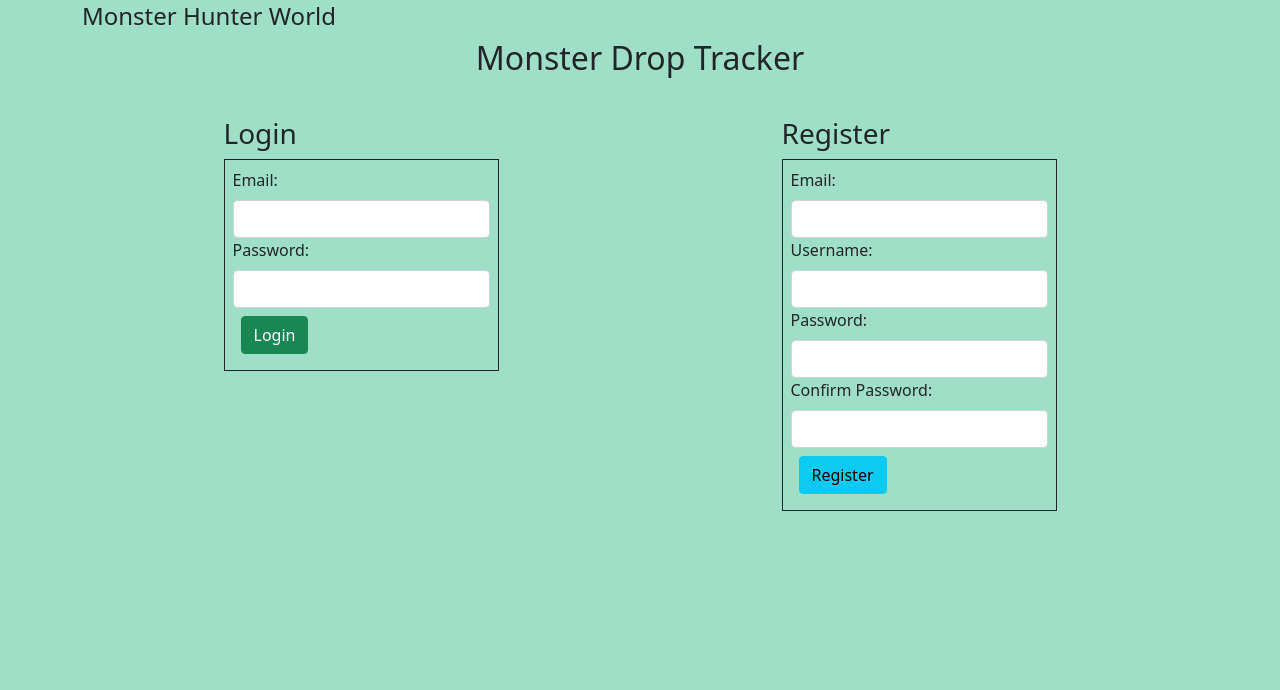
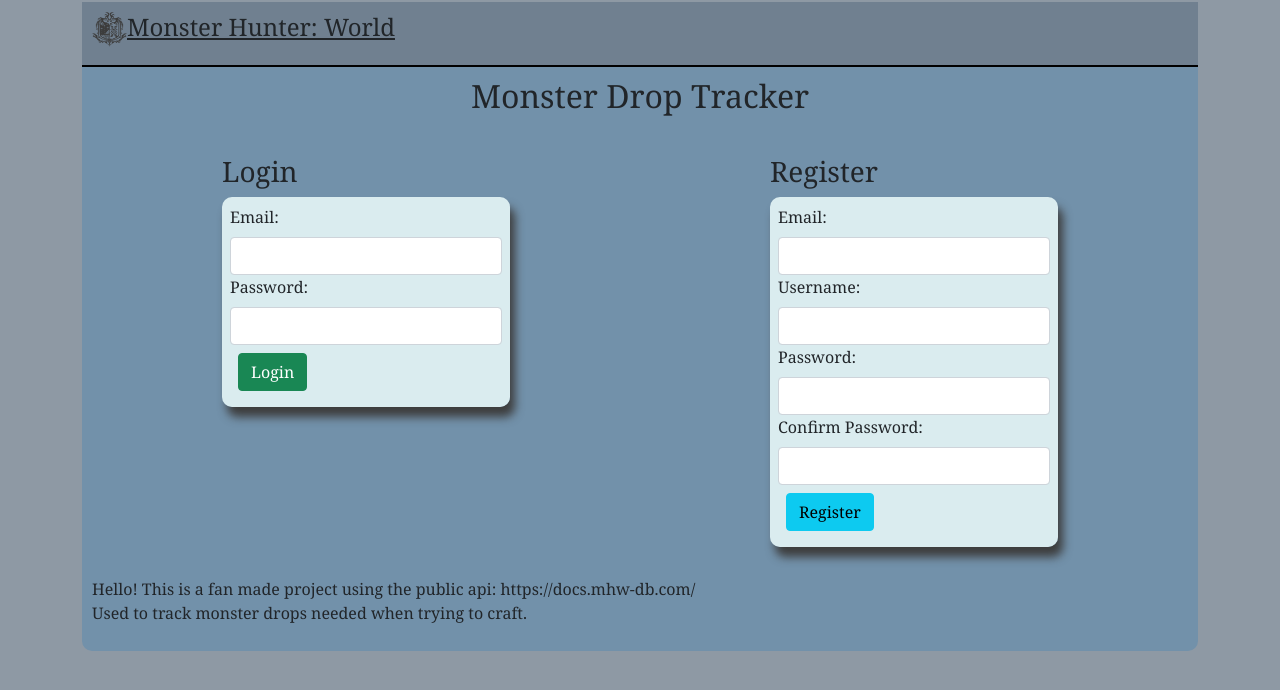
Before and after one commit to Esokami/MHW_MERN, a React (Create React App) app in the folder client/: page / in a window 1280 px wide. Shown: the top 690 px of the page. Built offline with nearby package versions, Linux system fonts and the light colour scheme.

Commit message:
Updating project with some styling

```diff
--- a/client/src/components/Dashboard.js
+++ b/client/src/components/Dashboard.js
@@ -4,6 +4,7 @@
 import Container from 'react-bootstrap/Container';
 import Table from 'react-bootstrap/Table';
 import Button from 'react-bootstrap/Button';
+import MHWIcon from '../images/MHW_Icon.png'
 
 const Dashboard = (props) => {
     const [items, setItems] = useState([]);
@@ -47,22 +48,23 @@
 
     return (
         <Container>
-            <div className='d-flex justify-content-between align-items-center mt-2'>
-                <h4>Monster Hunter: World</h4>
-                <Link to={"/"}>Logout</Link>
+            <div className='d-flex justify-content-between align-items-center header'>
+                <h4><img src={MHWIcon} className="mhw-icon"></img><u>Monster Hunter: World</u></h4>
+                <Link to={"/"} className="link-text">Logout</Link>
             </div>
+            <div className='mhw-body'>
                 <div className='d-flex flex-column align-items-center'>
                     <h2>Monster Drop Tracker</h2>
                 </div>
                 <div className='d-flex justify-content-between align-items-center mt-2'>
-                <Link to={"/items/new"}>Create New Item to Track</Link>
-                <Link to={"/monsters"}>View Monsters</Link>
+                    <Link to={"/items/new"} className="link-text">Create New Item to Track</Link>
+                    <Link to={"/monsters"} className="link-text">View Monsters</Link>
                 </div>
                 <div className='mt-4'>
                     <h3>My Items:</h3>
-                <Table>
+                    <Table striped hover bordered className='t-body'>
                         <thead>
-                        <tr>
+                            <tr className='t-head'>
                                 <th>Name</th>
                                 <th>Object Type</th>
                                 <th>Monster</th>
@@ -77,7 +79,7 @@
                                             <td>{item.name}</td>
                                             <td>{item.objectType}</td>
                                             <td>{item.monster}</td>
-                                        <td><Link to={`/items/view/${item._id}`}>View</Link></td>
+                                            <td><Link to={`/items/view/${item._id}`} className="link-text">View</Link></td>
                                             <td><Button variant="danger" onClick={() => {deleteItem(item._id)}}>Delete</Button></td>
                                         </tr>
                                         )
@@ -86,6 +88,7 @@
                         </tbody>
                     </Table>
                 </div>
+            </div>
         </Container>
     )
 }
--- a/client/src/components/ItemNew.js
+++ b/client/src/components/ItemNew.js
@@ -1,9 +1,10 @@
 import React, { useState } from 'react';
 import axios from 'axios';
-import {Link, useNavigate} from 'react-router-dom';
+import {useNavigate} from 'react-router-dom';
 import Container from 'react-bootstrap/Container';
 import Form from 'react-bootstrap/Form';
 import Button from 'react-bootstrap/Button';
+import MHWIcon from '../images/MHW_Icon.png'
 
 const ItemNew = (props) => {
     const {items, setItems} = props;
@@ -44,15 +45,13 @@
             })
     }
 
-    const cancelButton = () => {
-        navigate("/dashboard")
-    }
 
     return (
         <Container>
-            <div>
-                <h4>Monster Hunter: World</h4>
+            <div className='d-flex justify-content-between align-items-center header'>
+                <h4><img src={MHWIcon} className="mhw-icon"></img><u>Monster Hunter: World</u></h4>
             </div>
+            <div className='mhw-body'>
                 <div className='d-flex flex-column align-items-center'>
                     <h3>Monster Drop Tracker</h3>
                 </div>
@@ -61,8 +60,9 @@
                 </div>
                 <Form onSubmit={(onSubmitHandler)}>
                     <Form.Group className='mt-3 d-flex justify-content-around'>
-                    <div className='p-2 border border-dark'>
+                        <div className='p-2 border border-dark l-body'>
                             <h4>Required</h4>
+                            <div>
                                 <Form.Label>Name:</Form.Label>
                                 <Form.Control type="text" onChange={(e) => setName(e.target.value)}></Form.Control>
                                 {
@@ -70,6 +70,8 @@
                                         <p className="text-danger">{errors.name.message}</p>
                                     ) : null
                                 }
+                            </div>
+                            <div>
                                 <Form.Label>Object Type:</Form.Label>
                                 <Form.Control type="text" onChange={(e) => setObjectType(e.target.value)}></Form.Control>
                                 {
@@ -77,6 +79,8 @@
                                         <p className="text-danger">{errors.objectType.message}</p>
                                     ) : null
                                 }
+                            </div>
+                            <div>
                                 <Form.Label>Monster:</Form.Label>
                                 <Form.Control type="text" onChange={(e) => setMonster(e.target.value)}></Form.Control>
                                 {
@@ -85,7 +89,8 @@
                                     ) : null
                                 }
                             </div>
-                    <div className='p-2 border border-dark'>
+                        </div>
+                        <div className='p-2 border border-dark l-body'>
                             <h4>Optional</h4>
                             <Form.Label>Material Name:</Form.Label>
                                 <Form.Control type="text" onChange={(e) => setMaterialName(e.target.value)}></Form.Control>
@@ -96,8 +101,9 @@
                         </div>
                     </Form.Group>
                     <Button className='m-2' variant="success" type="submit">Create</Button>
-                <Button className='m-2' variant="warning" onClick={(cancelButton)}>Cancel</Button>
+                    <Button className='m-2' variant="warning" onClick={() => navigate("/dashboard")}>Cancel</Button>
                 </Form>
+            </div>
         </Container>
     )
 }
--- a/client/src/components/ItemUpdate.js
+++ b/client/src/components/ItemUpdate.js
@@ -4,6 +4,7 @@
 import Container from 'react-bootstrap/Container';
 import Form from 'react-bootstrap/Form';
 import Button from 'react-bootstrap/Button';
+import MHWIcon from '../images/MHW_Icon.png'
 
 const ItemUpdate = (props) => {
     const {id} = useParams();
@@ -59,15 +60,12 @@
             })
     }
 
-    const cancelButton = () => {
-        navigate("/dashboard")
-    }
-
     return (
         <Container>
-            <div className='d-flex justify-content-between mt-2'>
-                <h4>Monster Hunter: World</h4>
+            <div className='d-flex justify-content-between align-items-center header'>
+                <h4><img src={MHWIcon} className="mhw-icon"></img><u>Monster Hunter: World</u></h4>
             </div>
+            <div className='mhw-body'>
                 <div className='d-flex flex-column align-items-center'>
                     <h2>Monster Drop Tracker</h2>
                 </div>
@@ -76,7 +74,7 @@
                 </div>
                 <Form onSubmit={(updateItem)}>
                     <Form.Group className='mt-3 d-flex justify-content-around'>
-                    <div className='p-2 border border-dark'>
+                        <div className='p-2 border border-dark r-body'>
                             <h4>Required</h4>
                             <Form.Label>Name:</Form.Label>
                             <Form.Control type="text" name="name" value={name} onChange={(e) => setName(e.target.value)}></Form.Control>
@@ -100,7 +98,7 @@
                             ) : null
                             }
                         </div>
-                    <div className='p-2 border border-dark'>
+                        <div className='p-2 border border-dark r-body'>
                             <h4>Optional</h4>
                             <Form.Label>Material Name:</Form.Label>
                                 <Form.Control type="text" name="material" value={materialName} onChange={(e) => setMaterialName(e.target.value)}></Form.Control>
@@ -111,8 +109,9 @@
                         </div>
                     </Form.Group>
                     <Button className='m-2' variant="info" type="submit">Update</Button>
-                <Button className='m-2' variant="warning" onClick={(cancelButton)}>Cancel</Button>
+                    <Button className='m-2' variant="warning" onClick={() => navigate("/dashboard")}>Cancel</Button>
                 </Form>
+            </div>
         </Container>
     )
 }
--- a/client/src/components/ItemView.js
+++ b/client/src/components/ItemView.js
@@ -4,6 +4,7 @@
 import Container from 'react-bootstrap/Container';
 import Button from 'react-bootstrap/Button';
 import Table from 'react-bootstrap/Table';
+import MHWIcon from '../images/MHW_Icon.png'
 
 const ItemView = () => {
     const [item, setItem] = useState({});
@@ -35,21 +36,22 @@
 
     return (
         <Container>
-            <div className='d-flex justify-content-between mt-2'>
-                <h4>Monster Hunter: World</h4>
-                <Link to="/dashboard">Dashboard</Link>
+            <div className='d-flex justify-content-between header'>
+                <h4><img src={MHWIcon} className="mhw-icon"></img><u>Monster Hunter: World</u></h4>
+                <Link to="/dashboard" className="link-text">Dashboard</Link>
             </div>
+            <div className='mhw-body'>
                 <div className='d-flex flex-column align-items-center'>
                     <h2>Monster Drop Tracker</h2>
                 </div>
                 <div>
                     <div className='d-flex justify-content-between mt-4'>
                         <h3>{item.name}</h3>
-                    <Link to={`/items/update/${item._id}`}>Edit</Link>
+                        <Link to={`/items/update/${item._id}`} className="link-text">Edit</Link>
                     </div>
-                <Table>
+                    <Table striped bordered hover className='t-body'>
                         <thead>
-                        <tr>
+                            <tr className='t-head'>
                                 <th>Object Type</th>
                                 <th>Monster</th>
                             </tr>
@@ -61,9 +63,9 @@
                             </tr>
                         </tbody>
                     </Table>
-                <Table>
+                    <Table striped bordered hover className='t-body'>
                         <thead>
-                        <tr>
+                            <tr className='t-head'>
                                 <th>Material Name</th>
                                 <th>Owned</th>
                                 <th>Need</th>
@@ -77,7 +79,11 @@
                             </tr>
                         </tbody>
                     </Table>
+                    <div className='d-flex justify-content-between'>
+                        <Button variant="info" onClick={() => navigate("/dashboard")}>Return</Button>
                         <Button variant="danger" onClick={() => {deleteItem(item._id)}}>Delete</Button>
+                    </div>
+                    </div>
             </div>
         </Container>
     )
--- a/client/src/components/Login.js
+++ b/client/src/components/Login.js
@@ -5,12 +5,12 @@
 import Form from 'react-bootstrap/esm/Form';
 import Button from 'react-bootstrap/esm/Button';
 
-const Login = (props) => {
+const Login = () => {
     const [email, setEmail] = useState("");
     const [password, setPassword] = useState("");
 
     const navigate = useNavigate();
-    const [errors, setErrors] = useState([]);
+    const [errors, setErrors] = useState({});
 
     const loginUser = (e) => {
         e.preventDefault();
@@ -22,7 +22,7 @@
         },
         {
             withCredentials: true,
-        },)
+        })
             .then((res) => {
                 console.log(res);
                 console.log(res.data);
@@ -30,8 +30,7 @@
             })
             .catch((err) => {
                 console.log(err);
-                console.log("There was an error");
-                setErrors(err.response.data.erros);
+                setErrors(err.response.data.errors);
             })
     }
 
@@ -40,15 +39,25 @@
             <div className='mt-3 d-flex justify-content-around'>
                 <div>
                     <h3>Login</h3>
-                    <Form onSubmit={(loginUser)} className='p-2 border border-dark'>
+                    <Form onSubmit={(loginUser)} className='p-2 l-body'>
                         <Form.Group>
                             <div>
                                 <Form.Label>Email:</Form.Label>
-                                <Form.Control type="text" value={email} onChange={(e) => setEmail(e.target.value)}></Form.Control>
+                                <Form.Control type="text" onChange={(e) => setEmail(e.target.value)}></Form.Control>
+                                {
+                                    errors.email ? (
+                                        <p className="text-danger">{errors.email.message}</p>
+                                    ) : null
+                                }
                             </div>
                             <div>
                                 <Form.Label>Password:</Form.Label>
-                                <Form.Control type="password" value={password} onChange={(e) => setPassword(e.target.value)}></Form.Control>
+                                <Form.Control type="password" onChange={(e) => setPassword(e.target.value)}></Form.Control>
+                                {
+                                    errors.password ? (
+                                        <p className='text-danger'>{errors.password.message}</p>
+                                    ) : null
+                                }
                             </div>
                         </Form.Group>
                         <Button className='m-2' variant='success' type="submit">Login</Button>
--- a/client/src/components/MonsterList.js
+++ b/client/src/components/MonsterList.js
@@ -4,6 +4,8 @@
 import Table from 'react-bootstrap/Table';
 import Container from 'react-bootstrap/Container';
 import Pagination from 'react-bootstrap/Pagination';
+import MHWIcon from '../images/MHW_Icon.png';
+import SearchIcon from '../images/SearchIcon.webp';
 
 let active = 10;
 let items = [];
@@ -36,23 +38,26 @@
 
     return (
         <Container>
-            <div className='d-flex justify-content-between align-items-center mt-2'>
-                <h4>Monster Hunter: World</h4>
-                <Link to={"/"}>Logout</Link>
+            <div className='d-flex justify-content-between align-items-center header'>
+                <h4><img src={MHWIcon} className="mhw-icon"></img><u>Monster Hunter: World</u></h4>
+                <Link to={"/"} className="link-text">Logout</Link>
             </div>
+            <div className='mhw-body'>
                 <div className='d-flex flex-column align-items-center'>
                     <h2>Monster Drop Tracker</h2>
                 </div>
                 <div className='d-flex flex-row justify-content-between align-items-center mt-2'>
-                <Link to={'/dashboard'}>Return to Dashboard</Link>
+                    <Link to={'/dashboard'} className="link-text">Return to Dashboard</Link>
                 </div>
                 <div className='d-flex justify-content-between alignt-items-center mb-3 mt-4'>
                     <h3>List of Monsters:</h3>
-                <input type="text" placeholder='Search...'></input>
+                    <div>
+                        <input type="text" placeholder='Search...' className="s-icon"></input>
                     </div>
-            <Table striped bordered hover>
+                </div>
+                    <Table striped bordered hover className='m-body'>
                         <thead>
-                    <tr>
+                            <tr className='t-head'>
                                 <th>Name</th>
                                 <th>Type</th>
                                 <th>Species</th>
@@ -66,12 +71,13 @@
                                         <td>{monster.name}</td>
                                         <td>{Capitalize(monster.type)}</td>
                                         <td>{Capitalize(monster.species)}</td>
-                                <td><Link to={`/monsters/${monster.id}`}>Details</Link></td>
+                                        <td><Link to={`/monsters/${monster.id}`} className="link-text">Details</Link></td>
                                     </tr>
                                 )
                                 })}
                         </tbody>
                     </Table>
+            </div>
         </Container>
     )
 }
--- a/client/src/components/Register.js
+++ b/client/src/components/Register.js
@@ -12,7 +12,7 @@
     const [confirmPassword, setConfirmPassword] = useState("");
 
     const navigate = useNavigate();
-    const [errors, setErrors] = useState([]);
+    const [errors, setErrors] = useState({});
 
     const registerUser = (e) => {
         e.preventDefault();
@@ -21,7 +21,9 @@
             email,
             username,
             password,
-            confirmPassword,
+            confirmPassword
+        },
+        {
             withCredentials: true
         })
             .then((res) => {
@@ -42,23 +44,43 @@
             <div className='mt-3 d-flex justify-content-around'>
                 <div>
                     <h3>Register</h3>
-                    <Form onSubmit={(registerUser)} className='p-2 border border-dark'>
+                    <Form onSubmit={(registerUser)} className='p-2 r-body'>
                         <Form.Group>
                             <div>
                                 <Form.Label>Email:</Form.Label>
                                 <Form.Control type="text" onChange={(e) => setEmail(e.target.value)}></Form.Control>
+                                {
+                                    errors.email ? (
+                                        <p className="text-danger">{errors.email.message}</p>
+                                    ) : null
+                                }
                             </div>
                             <div>
                                 <Form.Label>Username:</Form.Label>
                                 <Form.Control type="text" onChange={(e) => setUsername(e.target.value)}></Form.Control>
+                                {
+                                    errors.username ? (
+                                        <p className="text-danger">{errors.username.message}</p>
+                                    ) : null
+                                }
                             </div>
                             <div>
                                 <Form.Label>Password:</Form.Label>
                                 <Form.Control type="password" onChange={(e) => setPassword(e.target.value)}></Form.Control>
+                                {
+                                    errors.password ? (
+                                        <p className="text-danger">{errors.password.message}</p>
+                                    ) : null
+                                }
                             </div>
                             <div>
                                 <Form.Label>Confirm Password:</Form.Label>
                                 <Form.Control type="password" onChange={(e) => setConfirmPassword(e.target.value)}></Form.Control>
+                                {
+                                    errors.confirmPassword ? (
+                                        <p className="text-danger">{errors.confirmPassword.message}</p>
+                                    ) : null
+                                }
                             </div>
                         </Form.Group>
                         <Button className='m-2' variant='info' type="submit">Register</Button>
--- a/client/src/components/ViewMonster.js
+++ b/client/src/components/ViewMonster.js
@@ -4,6 +4,7 @@
 import Container from 'react-bootstrap/Container';
 import Table from 'react-bootstrap/Table';
 import Button from 'react-bootstrap/Button';
+import MHWIcon from '../images/MHW_Icon.png'
 
 const ViewMonster = (props) => {
     const [monster, setMonster] = useState([]);
@@ -27,16 +28,17 @@
 
     return (
         <Container>
-            <div className='d-flex justify-content-between align-items-center mt-2'>
-                <h4>Monster Hunter: World</h4>
-                <Link to={"/"}>Logout</Link>
+            <div className='d-flex justify-content-between align-items-center header'>
+                <h4><img src={MHWIcon} className="mhw-icon"></img><u>Monster Hunter: World</u></h4>
+                <Link to={"/"} className="link-text">Logout</Link>
             </div>
+            <div className='mhw-body'>
                 <div className='d-flex flex-column align-items-center'>
                     <h2>Monster Drop Tracker</h2>
                 </div>
                 <div className='d-flex justify-content-between align-items-center mt-2'>
-                <Link to="/dashboard">Back to Dashboard</Link>
-                <Link to="/monsters">Back to Monsters</Link>
+                    <Link to="/dashboard" className="link-text">Back to Dashboard</Link>
+                    <Link to="/monsters" className="link-text">Back to Monsters</Link>
                 </div>
                 <div className='d-flex flex-row justify-content-between align-items-center mt-4'>
                     <h3>{monster.name}:</h3>
@@ -44,7 +46,7 @@
                 <div>
                     <Table striped bordered hover className='mt-3'>
                         <thead>
-                    <tr>
+                        <tr className='t-head'>
                                 <th>Type</th>
                                 <th>Species</th>
                                 <th>Description</th>
@@ -62,7 +64,7 @@
                     </Table>
                     <Table>
                         <thead>
-                        <tr>
+                            <tr className='t-head'>
                                 <th>Rewards</th>
                             </tr>
                         </thead>
@@ -121,6 +123,7 @@
                         </tbody>
                     </Table> */}
                 </div>
+            </div>
         </Container>
     )
 }
--- a/client/src/css/Style.css
+++ b/client/src/css/Style.css
@@ -1,3 +1,12 @@
+*{
+    font-family:Cambria, Cochin, Georgia, Times, 'Times New Roman', serif;
+}
+
+body {
+    padding: 0;
+    margin: 0;
+}
+
 .mainIcons {
     width: 200px;
     height: 200px;
@@ -7,7 +16,75 @@
 }
 
 .mainBackground {
-    background-color: rgb(159, 223, 199);
+    /* background-color: rgb(147, 206, 184); */
+    background-color: rgb(142, 153, 164);
     min-height: 100vh;
     padding: 2px;
 }
+
+.header {
+    background-color: slategray;
+    padding-top: 10px;
+    padding-bottom: 10px;
+    padding-left: 5px;
+    padding-right: 10px;
+    border-bottom: 2px solid black;
+}
+
+.mhw-body {
+    background-color: rgb(114, 145, 170);
+    padding: 10px;
+    border-radius: 0 0 10px 10px;
+}
+
+.mhw-icon {
+    width: 35px;
+    height: 35px;
+    filter: grayscale(100%);
+    margin-left: 5px;
+}
+
+.s-icon {
+    background: url(../images/SearchIcon.webp) no-repeat left;
+    background-color: white;
+    background-size: 20px;
+    padding-left: 30px;
+}
+
+.t-head {
+    background-color: rgba(0, 0, 0, 0.242);
+}
+
+.t-body {
+    background-color: rgba(106, 223, 188, 0.493);
+    padding: 5px;
+    border-radius: 10px;
+    margin-bottom: 30px;
+}
+
+.m-body {
+    background-color: rgba(157, 106, 223, 0.493);
+    padding: 5px;
+    border-radius: 10px;
+    margin-bottom: 30px;
+}
+
+.l-body {
+    background-color: rgba(227, 244, 245, 0.925);
+    padding: 5px;
+    border-radius: 10px;
+    margin-bottom: 30px;
+    box-shadow: 5px 10px 10px rgb(61, 61, 61);
+}
+
+.r-body {
+    background-color: rgba(227, 244, 245, 0.925);
+    padding: 5px;
+    border-radius: 10px;
+    margin-bottom: 30px;
+    box-shadow: 5px 10px 10px rgb(61, 61, 61);
+}
+
+.link-text {
+    color: rgb(253, 253, 253);
+}
--- a/client/src/views/Main.js
+++ b/client/src/views/Main.js
@@ -2,14 +2,16 @@
 import Container from 'react-bootstrap/esm/Container';
 import Login from '../components/Login';
 import Register from '../components/Register';
+import MHWIcon from '../images/MHW_Icon.png'
 
 const Main = () => {
 
     return (
         <Container>
-            <div>
-                <h4>Monster Hunter World</h4>
+            <div className='d-flex justify-content-between align-items-center header'>
+                <h4><img src={MHWIcon} className="mhw-icon"></img><u>Monster Hunter: World</u></h4>
             </div>
+            <div className='mhw-body'>
                 <div className='d-flex flex-column align-items-center'>
                     <h2>Monster Drop Tracker</h2>
                 </div>
@@ -17,6 +19,11 @@
                     <Login/>
                     <Register/>
                 </div>
+                <div>
+                    <p>Hello!  This is a fan made project using the public api: https://docs.mhw-db.com/ <br>
+                    </br>Used to track monster drops needed when trying to craft.</p>
+                </div>
+            </div>
         </Container>
     )
 }
```
Also changed, not shown: 2 other files (tests, documents, lock files or other folders). Lines whose indentation alone changed are shown as unchanged.
